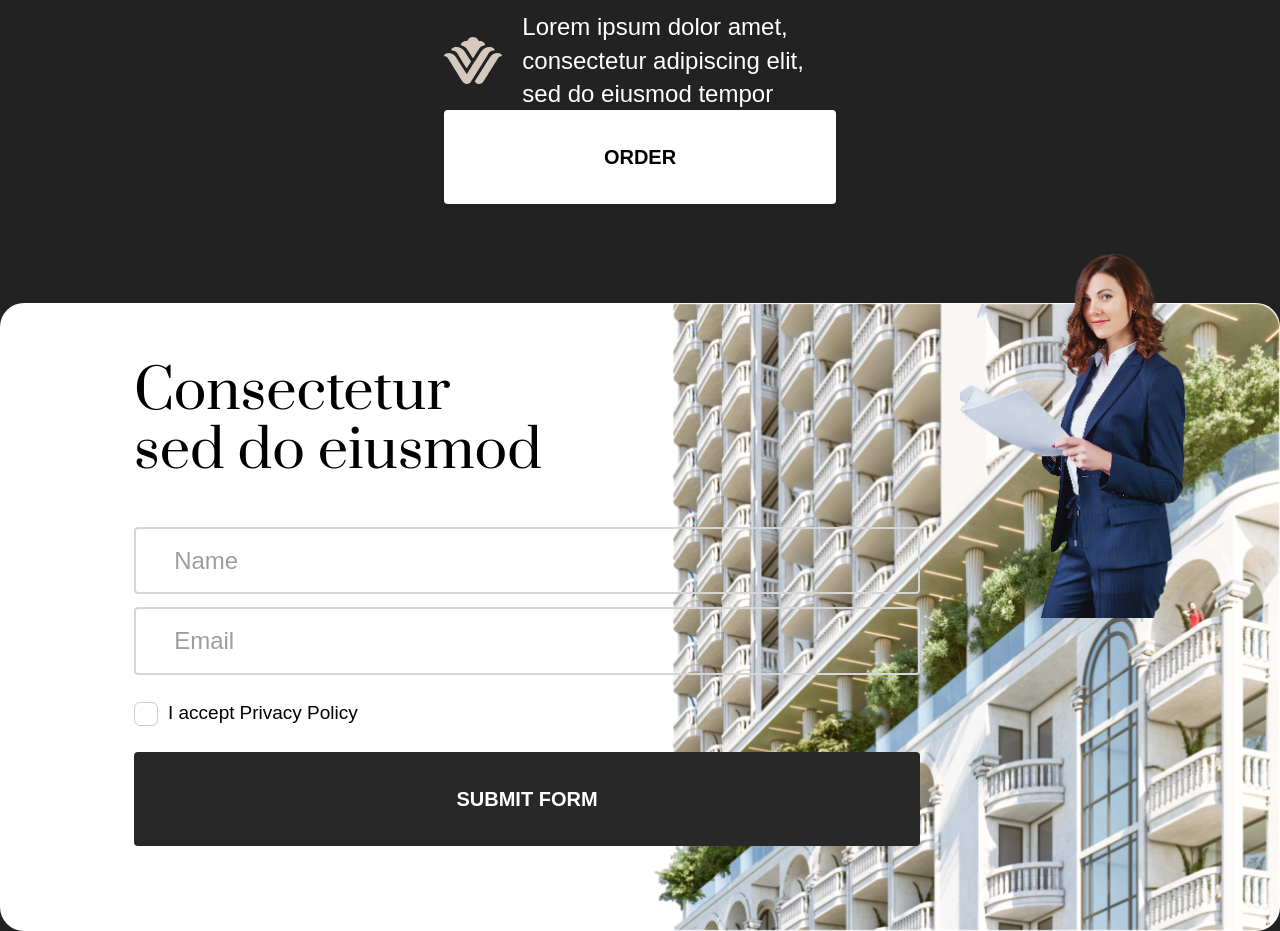
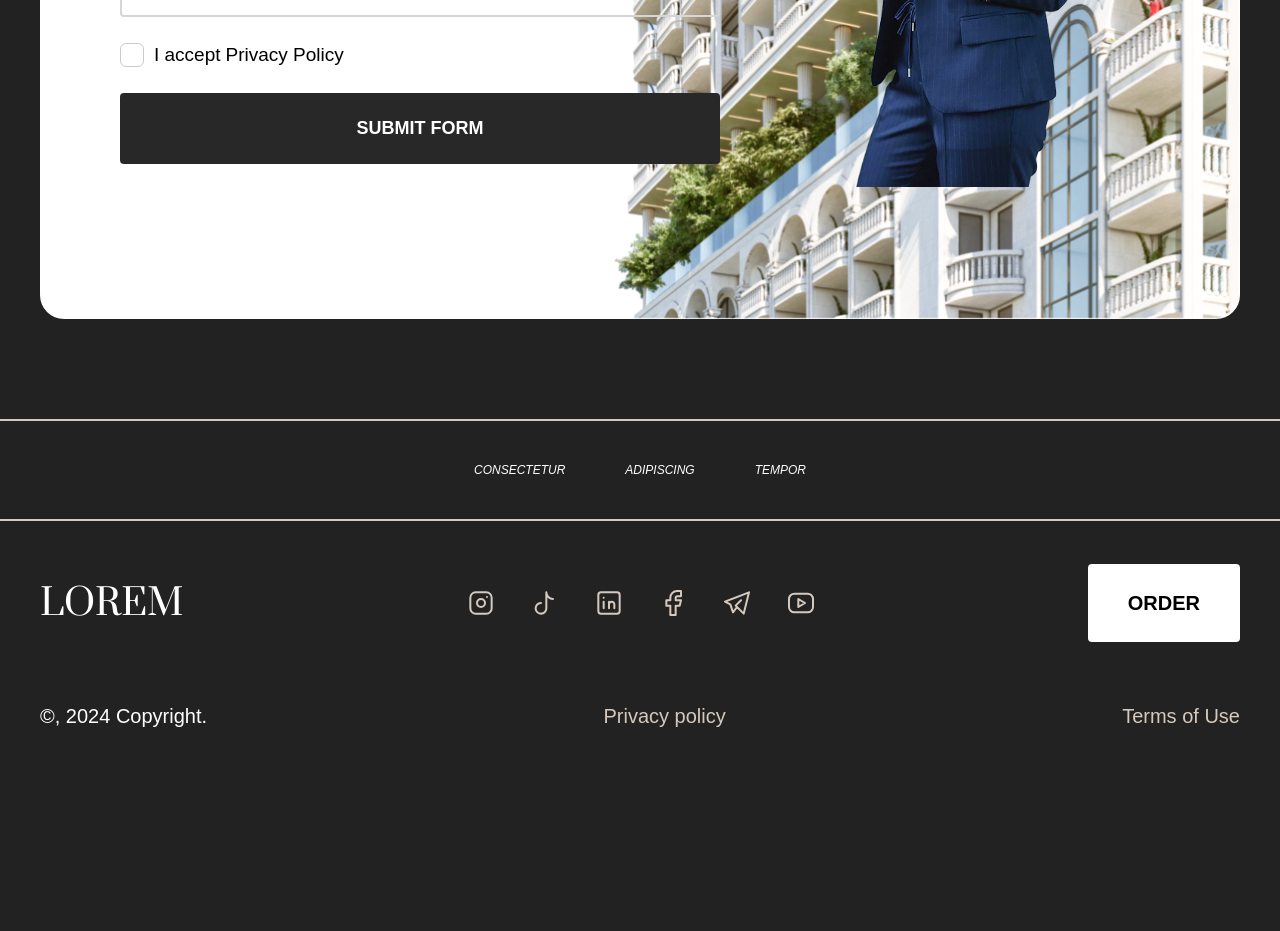
Before and after one commit to abdanila/MST_test, a plain HTML site: page index.html in a window 1280 px wide. Shown: the part 1688-2619 px from the top of the page. After the commit the page ends 2469 px from the top, so only its background shows below. Drawn offline with Linux system fonts and the light colour scheme.

Commit message:
адаптив до 1366px(без доработки фото<women.png> в форме)

```diff
--- a/style.css
+++ b/style.css
@@ -447,3 +447,288 @@ a{
   font-size: 20px;
   font-weight: 400;
 }
+/* АДАПТИВ */
+
+/* 1800px */
+@media(max-width:1800px){
+  .banner-info__grid__items__list__li__text {
+    font-family: var(--font-02);
+    font-size: 22px;
+    font-weight: 400;
+    line-height: 140%;
+    color: rgb(255, 255, 255);
+}
+.banner-info__grid__items__list__li {
+  display: flex;
+  align-items: center;
+  gap: 20px;
+  padding: 0px 0px 30px;
+}
+}
+@media(max-width:1680px){
+  .banner-info__grid {
+    display: grid;
+    grid-template-columns: 1fr 1fr 1fr;
+    gap: 40px;
+}
+.banner-info__grid__items__list__li__text {
+  font-family: var(--font-02);
+  font-size: 20px;
+  font-weight: 400;
+  line-height: 140%;
+  color: rgb(255, 255, 255);
+}
+.banner__content__order {
+  background-color: #fff;
+  padding: 32px 50px;
+  font-family: var(--font-02);
+  font-weight: 700;
+  font-size: 22px;
+  line-height: 150%;
+  cursor: pointer;
+  width: max-content;
+  transition: 0.4s;
+}
+.container {
+  max-width: 1920px;
+  margin: 0 auto;
+  padding: 0px 0px 0px 100px;
+  position: relative;
+}
+.container-form{
+  max-width: 1600px;
+  margin: 0 auto;
+  padding: 0px 40px;
+}
+
+.form__content {
+  background-color: #fff;
+  border-radius: 24px;
+  height: 628px;
+  padding: 60px 0px 60px 100px;
+  background-image: url(/img/form-bg.png);
+  background-size: contain;
+  background-position-x: right;
+  background-repeat: no-repeat;
+}
+.form__title {
+  font-family: var(--font-base);
+  font-size: 50px;
+  line-height: 110%;
+  font-weight: 400;
+  margin-bottom: 45px;
+}
+.form__input {
+  padding: 13.88px 20.82px 13.88px 38.16px;
+  border-radius: 4px;
+  border: 2px solid #d6d6d6;
+  width: 730px;
+  font-family: var(--font-02);
+  font-size: 22px;
+  line-height: 150%;
+}
+.form-base button {
+  padding: 32px 20.82px;
+  background-color: #282829;
+  color: #fff;
+  font-family: var(--font-02);
+  font-size: 20px;
+  font-weight: 700;
+  line-height: 150%;
+  width: 730px;
+  transition: 0.4s;
+  margin-top: 26px;
+  border-radius: 4px;
+}
+.form__bg-2 {
+  position: absolute;
+  top: -115px;
+  left: -20px;
+  width: 70%;
+}
+}
+@media(max-width:1600px){
+  .logo-text {
+    font-family: var(--font-base);
+    color: #fff;
+    font-size: 36px;
+    margin-right: 110px;
+    cursor: pointer;
+}
+.header__banner img {
+  width: 95%;
+  position: relative;
+  right: -40px;
+}
+.banner {
+  margin-top: 100px;
+}
+.banner__content__title {
+  font-family: var(--font-base);
+  color: #fff;
+  font-size: 70px;
+  font-weight: 400;
+  line-height: 120%;
+}
+.banner__content__subtitle {
+  font-family: var(--font-02);
+  color: #fff;
+  font-size: 45px;
+  font-weight: 400;
+  line-height: 120%;
+}
+.banner__content__price__items {
+  display: flex;
+  flex-direction: column;
+  gap: 22px;
+  margin-top: 50px;
+}
+
+.banner__content__order {
+      background-color: #fff;
+      padding: 28px 45px;
+      font-family: var(--font-02);
+      font-weight: 700;
+      font-size: 22px;
+      line-height: 150%;
+      cursor: pointer;
+      width: max-content;
+      transition: 0.4s;
+  }
+.form__content {
+  background-color: #fff;
+  border-radius: 24px;
+  height: 628px;
+  padding: 40px 0px 0px 80px;
+  background-image: url(/img/form-bg.png);
+  background-size: contain;
+  background-position-x: right;
+  background-repeat: no-repeat;
+}
+.form__content__grid {
+  display: grid
+;
+  grid-template-columns: 600px 1fr;
+}
+.form__bg-2 {
+  position: absolute;
+  top: -101px;
+  left: 163px;
+  width: 55%;
+}
+.footer__bottom__content__link {
+  display: flex;
+  align-items: center;
+  gap: 32px;
+  margin-right: 80px;
+}
+}
+@media(max-width: 1440px){
+  .header__banner img {
+    width: 90%;
+    position: relative;
+    right: -75px;
+}
+.logo-text {
+  font-family: var(--font-base);
+  color: #fff;
+  font-size: 36px;
+  margin-right: 90px;
+  cursor: pointer;
+}
+.banner__content__title {
+  font-family: var(--font-base);
+  color: #fff;
+  font-size: 60px;
+  font-weight: 400;
+  line-height: 120%;
+}
+.banner__content__subtitle {
+  font-family: var(--font-02);
+  color: #fff;
+  font-size: 36px;
+  font-weight: 400;
+  line-height: 120%;
+}
+.banner__content__price__num {
+  font-family: var(--font-base);
+  color: #fff;
+  font-size: 30px;
+  font-weight: 400;
+  line-height: 150%;
+}
+.banner__content__order {
+  background-color: #fff;
+  padding: 24px 40px;
+  font-family: var(--font-02);
+  font-weight: 700;
+  font-size: 20px;
+  line-height: 150%;
+  cursor: pointer;
+  width: max-content;
+  transition: 0.4s;
+}
+.banner-info__grid__items__list__li button {
+  padding: 24px 42px;
+  font-family: var(--font-02);
+  font-size: 20px;
+  font-weight: 700;
+  line-height: 150%;
+  width: 100%;
+  position: absolute;
+  bottom: 0;
+  border-radius: 4px;
+}
+.banner-info__grid__items__list__li__text {
+  font-family: var(--font-02);
+  font-size: 16px;
+  font-weight: 400;
+  line-height: 140%;
+  color: rgb(255, 255, 255);
+}
+.form__input {
+  padding: 13.88px 20.82px 13.88px 38.16px;
+  border-radius: 4px;
+  border: 2px solid #d6d6d6;
+  width: 600px;
+  font-family: var(--font-02);
+  font-size: 18px;
+  line-height: 150%;
+}
+.form-base button {
+  padding: 22px 20.82px;
+  background-color: #282829;
+  color: #fff;
+  font-family: var(--font-02);
+  font-size: 18px;
+  font-weight: 700;
+  line-height: 150%;
+  width: 600px;
+  transition: 0.4s;
+  margin-top: 26px;
+  border-radius: 4px;
+}
+.form__content__grid {
+  display: grid;
+  grid-template-columns: 450px 1fr;
+}
+}
+@media(max-width:1366px){
+.header__li {
+  color: #fff;
+  cursor: pointer;
+  font-style: italic;
+  font-size: 12px;
+}
+.header__banner img {
+  width: 83%;
+  position: relative;
+  right: -130px;
+}
+.banner-info__grid__items__list__li {
+  display: flex;
+  align-items: center;
+  gap: 20px;
+  padding: 0px 0px 20px;
+}
+}
```
